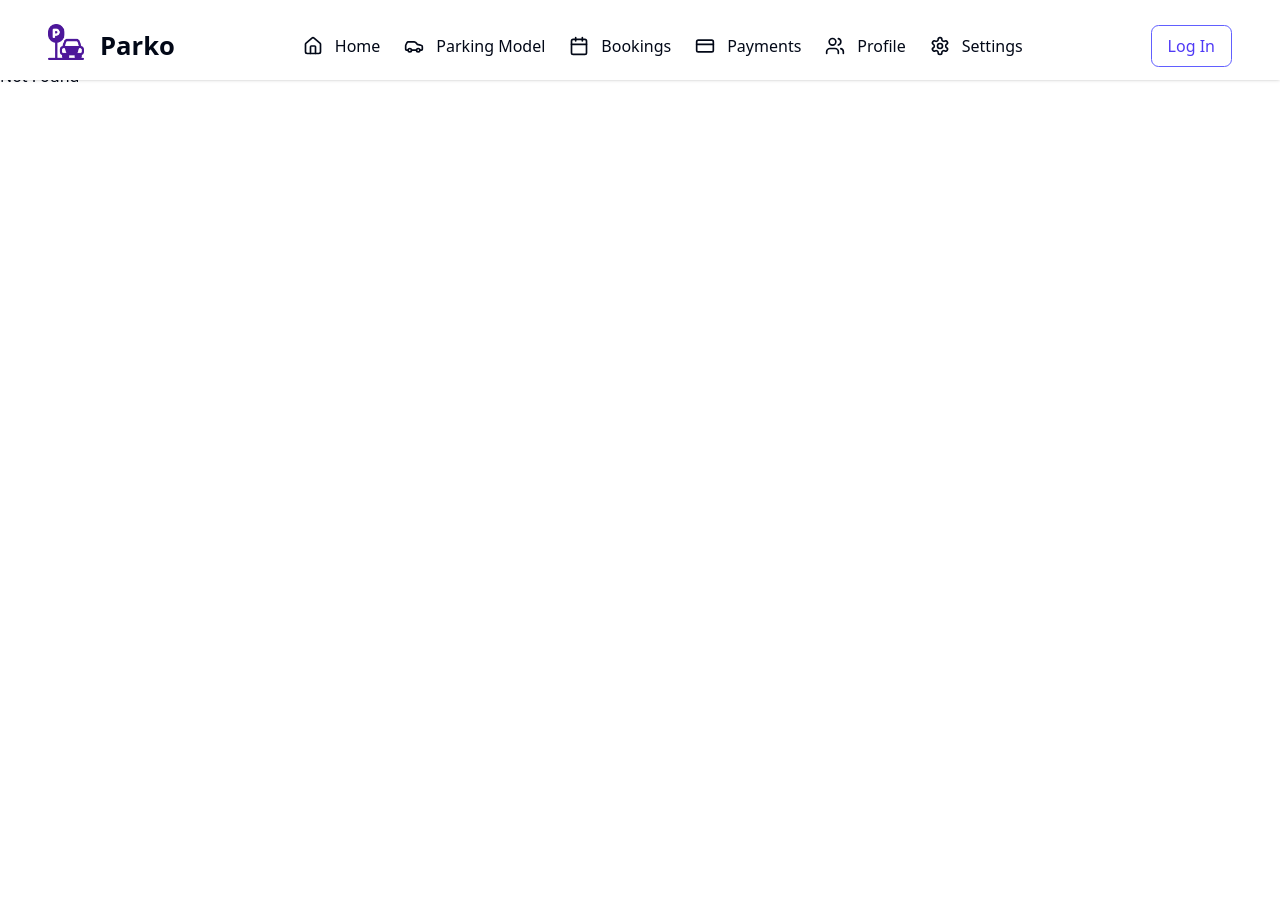
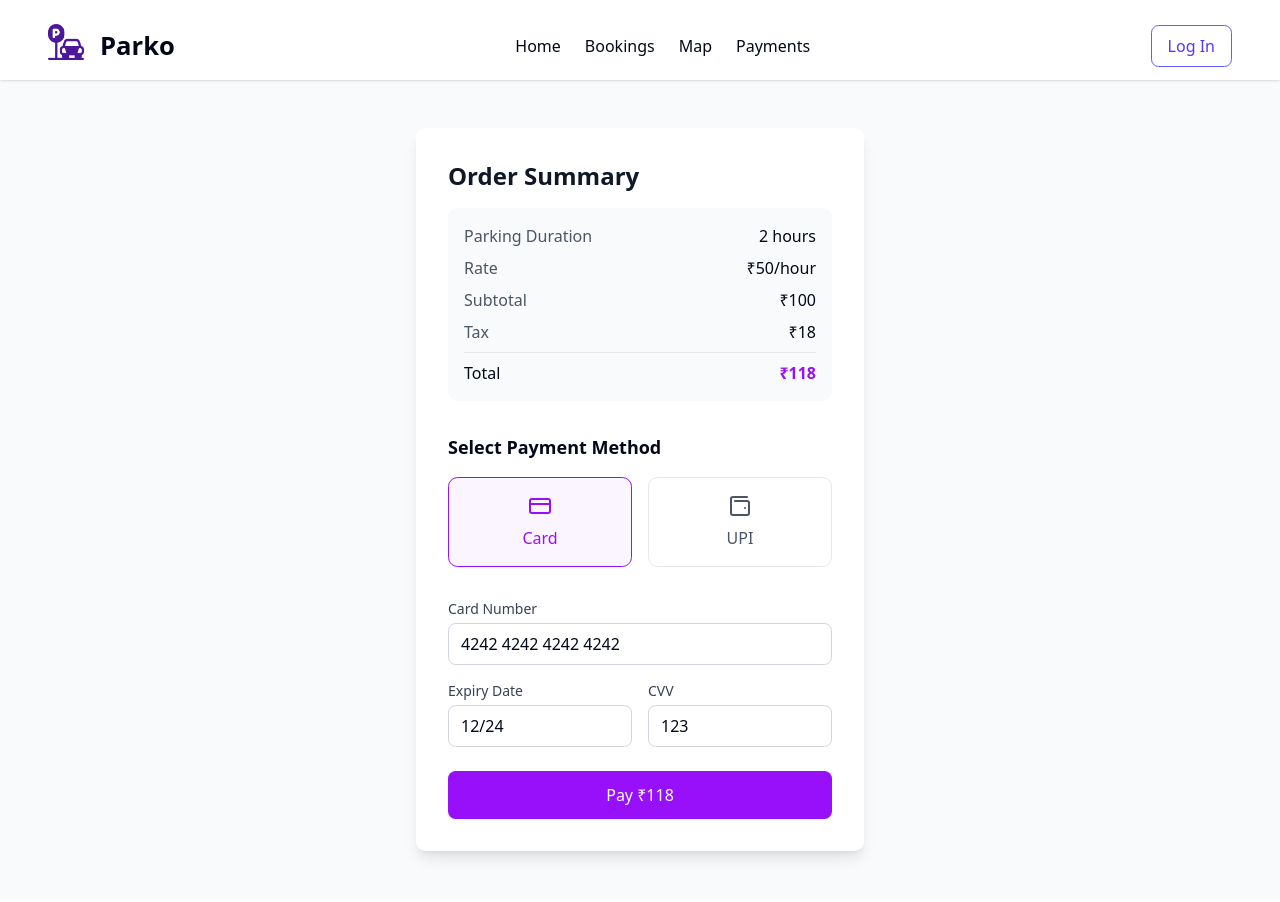
Before and after one commit to yanshuy/vesit, a React (Vite) app: page /my-payment-options in a window 1280 px wide. Before the commit this address had no page. Shown: the top 902 px of the page. Before the commit the page ends 800 px from the top, so only its background shows below. Built offline with nearby package versions, Linux system fonts and the light colour scheme.

Commit message:
feat: enhance layout and navigation, update map tile URL, and improve calendar page styling

```diff
--- a/src/App.tsx
+++ b/src/App.tsx
@@ -1,4 +1,5 @@
 import { BrowserRouter, Route, Routes } from "react-router-dom";
+import Map from "./components/Map";
 import MainLayout from "./layouts/MainLayout";
 import EventPage from "./pages/events/page";
 import CalendarPage from "./pages/calendar/page";
@@ -15,6 +16,7 @@ import DemoPage from "./pages/demo-page/DemoPage";
 import Home from "./pages/Home";
 import { Toaster } from "./components/ui/toaster";
 import PaymentForm from "./pages/PaymentGateway/page";
+import MyPaymentOptions from "./pages/MyPaymentOptions";
 
 export const BASE_URL =
     "https://vesit-asb3b4e7dye8d0ck.canadacentral-01.azurewebsites.net/";
@@ -37,24 +39,17 @@ function App() {
                 <Route path="gcal" element={<GoogleCalendarIntegration />} />
                 <Route path="pay" element={<Payment />} />
                 <Route path="/" element={<MainLayout />}>
+                    <Route index element={<Home />} />
+                    <Route path="calendar" element={<CalendarPage />} />
+                    <Route path="map" element={<Map onlyMap={false} />} />
                     <Route path="events/:id" element={<EventPage />} />
-                    <Route path="calendar" element={<CalendarPage />} />
-                    <Route index element={<Home />} />
+                    <Route path="searchparkingspot" element={<ParkingSpotSearch />} />
                     <Route path="parking-spots" element={<ParkingSpotList />} />
-                    <Route
-                        // index
-                        path="parking-spots/:id"
-                        element={<ParkingSpotProfile />}
-                    />
-                    <Route
-                        path="searchparkingspot"
-                        element={<ParkingSpotSearch />}
-                    />
+                    <Route /* index */ path="parking-spots/:id" element={<ParkingSpotProfile />} />
+                    <Route path="parking-spots/:id/selecttime" element={<SelectTimeSlot />} />
+                    <Route path="my-bookings" element={<SelectTimeSlot />} />
+                    <Route path="my-payment-options" element={<MyPaymentOptions />} />
                     <Route path="demopage" element={<DemoPage />} />
-                    <Route
-                        path="parking-spots/:id/selecttime"
-                        element={<SelectTimeSlot />}
-                    />
                     <Route path="*" element={<h1>Not Found</h1>} />
                 </Route>
             </Routes>
--- a/src/components/Map.tsx
+++ b/src/components/Map.tsx
@@ -232,7 +232,7 @@ const Map: React.FC<MapProps> = ({ onlyMap }) => {
 
           <TileLayer
             attribution='&copy; <a href="https://www.openstreetmap.org/copyright">OpenStreetMap</a> contributors &copy; <a href="https://carto.com/attributions">CARTO</a>'
-            url="https://{s}.basemaps.cartocdn.com/rastertiles/voyager_labels_under/{z}/{x}/{y}{r}.png"
+            url="https://cartodb-basemaps-{s}.global.ssl.fastly.net/rastertiles/voyager/{z}/{x}/{y}.png"
           />
 
           {cases.map((item) => (
--- a/src/components/Navbar.tsx
+++ b/src/components/Navbar.tsx
@@ -1,5 +1,5 @@
 import { useState, useEffect } from 'react';
-import { Menu, Home, Users, Settings, X, Car, Calendar, CreditCard, User2Icon, LogOutIcon } from 'lucide-react';
+import { Menu, Home, User, Settings, X, Car, Calendar, CreditCard, User2Icon, LogOutIcon, CalendarClock, Map } from 'lucide-react';
 import { Link, useLocation, Outlet } from 'react-router-dom';
 import Logo from '/src/assets/parkingicon.png'
 
@@ -17,10 +17,9 @@ const Navbar = () => {
   // Enhanced navigation items with better organization
   const navigationItems = [
     { icon: Home, label: 'Home', path: '/' },
-    { icon: Car, label: 'Parking Model', path: '/parking-model' },
-    { icon: Calendar, label: 'Bookings', path: '/bookings' },
-    { icon: CreditCard, label: 'Payments', path: '/payments' },
-    { icon: Users, label: 'Profile', path: '/profile' },
+    { icon: CalendarClock, label: 'Bookings', path: '/my-bookings' },
+    { icon: Map, label: 'Map', path: '/map' },
+    { icon: CreditCard, label: 'Payments', path: '/my-payment-options' },
     { icon: Settings, label: 'Settings', path: '/settings' },
   ];
 
@@ -94,6 +93,7 @@ const Navbar = () => {
           <nav className="space-y-1 flex-1">
             {navigationItems.map((item) => {
               const isActive = location.pathname === item.path;
+              if (item.path === '/') return null;
               return (
                 <Link
                   key={item.path}
@@ -130,6 +130,7 @@ const Navbar = () => {
           </div>
           <div className="flex max-md:hidden">
             {navigationItems.map((item) => {
+              if(item.label === 'Settings') return null;
               return (
                 <Link
                   key={item.path}
@@ -137,7 +138,6 @@ const Navbar = () => {
                   className={`flex items-center gap-3 p-3 rounded-lg transition-colors duration-200
                     hover:text-violet-500`}
                 >
-                  <item.icon className={`w-5 h-5`} />
                   <span className={`font-medium`}>
                     {item.label}
                   </span>
--- a/src/layouts/MainLayout.tsx
+++ b/src/layouts/MainLayout.tsx
@@ -8,7 +8,7 @@ export default function MainLayout() {
       <header>
         <Navbar />
       </header>
-      <main className="my-16">
+      <main className="my-20">
         <Outlet />
       </main>
       <BottomNav />
--- a/src/pages/Home.tsx
+++ b/src/pages/Home.tsx
@@ -82,14 +82,14 @@ const Home = () => {
                     <span className="text-sm text-gray-100">Your location</span>
                     <ChevronDown
                     className={`w-4 h-4 transition-transform duration-200
-                    ${isLocationExpanded ? 'rotate-180' : ''}`}
+                    ${isLocationExpanded ? 'rotate-180' : ''} ${window.innerWidth > 768 ? 'hidden' : ''}`}
                     />
                 </div>
                 <div className="flex items-start gap-2">
                     <MapPin className="w-5 h-5 text-cyan-400 flex-shrink-0" />
                     <div className="flex flex-col">
                     <p className="text-sm text-start font-medium">
-                        {!isLocationExpanded ?
+                        {!isLocationExpanded && window.innerWidth < 768?
                         (userLocation ? truncateLocation(userLocation) : 'Loading location...') :
                         userLocation
                         }
@@ -109,7 +109,7 @@ const Home = () => {
                   value={searchQuery}
                   onChange={(e) => setSearchQuery(e.target.value)}
                   placeholder="Search for parking spots..."
-                  className="w-full px-4 py-3 pl-12 rounded-lg bg-transparent border
+                  className="md:w-1/2 w-full px-4 py-3 pl-12 rounded-lg bg-transparent border
                     text-white placeholder-white focus:outline-none"
                 />
                 <Search className="absolute left-4 top-1/2 -translate-y-1/2 w-5 h-5 text-white" />
@@ -121,8 +121,17 @@ const Home = () => {
 
       {/* Parking Spots Section */}
       <div className="px-4 py-6">
-        <h2 className="text-xl font-semibold">Nearby Parking Spots</h2>
-        <p className='text-gray-500 mb-5'>The best parking space near you</p>
+        <div className='flex justify-between items-center'>
+          <div>
+            <h2 className="text-xl font-semibold">Nearby Parking Spots</h2>
+            <p className='text-gray-500 mb-5'>The best parking space near you</p>
+          </div>
+          <Link to={'/'} className='max-md:hidden'>
+            <button className="bg-violet-500 text-white px-4 py-2 rounded-lg w-full flex justify-center items-center gap-3 text-center cursor-pointer">
+              View More <ArrowRight className="w-5 h-5" />
+            </button>
+          </Link>
+        </div>
         <div className="grid grid-cols-1 md:grid-cols-2 lg:grid-cols-3 gap-4">
         <Link to={'/parking-spots/1'}>
         <ParkingSpotCard
@@ -156,12 +165,29 @@ const Home = () => {
               availableSlots: 28
             }}
           />
-          <Link to={'/'}>
-            <button className="bg-violet-500 text-white px-4 py-2 rounded-lg w-full flex justify-center items-center gap-3 text-center">
-              View More <ArrowRight className="w-5 h-5" />
-            </button>
-          </Link>
+        {window.innerWidth > 1023 && (
+          <ParkingSpotCard
+          spot={{
+            id: '2',
+            name: 'Pheonix Malls',
+            address: '972 Street, Lefttown hurch, Near Shopping Mall',
+            price: 17000,
+            available: true,
+            time: 2,
+            imageUrl: '/Parkingspots/1B.png',
+            availableTypes: ['car', 'bike'],
+            rating: 4.5,
+            reviews: 21,
+            availableSlots: 17
+          }}
+        />
+        )}
         </div>
+        <Link to={'/'} className='md:hidden '>
+          <button className="bg-violet-500 text-white px-4 py-2 mt-4 rounded-lg w-full flex justify-center items-center gap-3 text-center cursor-pointer">
+            View More <ArrowRight className="w-5 h-5" />
+          </button>
+        </Link>
       </div>
     </div>
   );
--- /dev/null
+++ b/src/pages/MyPaymentOptions.tsx
@@ -0,0 +1,154 @@
+import React, { useState } from 'react'
+import { CreditCard, Wallet2 } from 'lucide-react'
+
+const MyPaymentOptions = () => {
+  const [selectedMethod, setSelectedMethod] = useState<'card' | 'upi'>('card')
+  const [loading, setLoading] = useState(false)
+
+  const handleSubmit = async (e: React.FormEvent) => {
+    e.preventDefault()
+    setLoading(true)
+    // Simulate payment processing
+    setTimeout(() => {
+      setLoading(false)
+      alert('Payment successful!')
+    }, 2000)
+  }
+
+  return (
+    <div className="min-h-screen bg-gray-50 py-12 px-4 sm:px-6 lg:px-8">
+      <div className="max-w-md mx-auto">
+        <div className="bg-white rounded-lg shadow-lg p-6 md:p-8">
+          {/* Order Summary */}
+          <div className="mb-8">
+            <h2 className="text-2xl font-bold text-gray-900 mb-4">Order Summary</h2>
+            <div className="bg-gray-50 rounded-lg p-4">
+              <div className="flex justify-between mb-2">
+                <span className="text-gray-600">Parking Duration</span>
+                <span className="font-medium">2 hours</span>
+              </div>
+              <div className="flex justify-between mb-2">
+                <span className="text-gray-600">Rate</span>
+                <span className="font-medium">₹50/hour</span>
+              </div>
+              <div className="flex justify-between mb-2">
+                <span className="text-gray-600">Subtotal</span>
+                <span className="font-medium">₹100</span>
+              </div>
+              <div className="flex justify-between mb-2">
+                <span className="text-gray-600">Tax</span>
+                <span className="font-medium">₹18</span>
+              </div>
+              <div className="border-t border-gray-200 mt-2 pt-2 flex justify-between">
+                <span className="font-medium">Total</span>
+                <span className="font-bold text-purple-600">₹118</span>
+              </div>
+            </div>
+          </div>
+
+          {/* Payment Methods */}
+          <div className="mb-8">
+            <h3 className="text-lg font-semibold mb-4">Select Payment Method</h3>
+            <div className="grid grid-cols-2 gap-4">
+              <button
+                onClick={() => setSelectedMethod('card')}
+                className={`p-4 border rounded-lg flex flex-col items-center gap-2 transition-all
+                  ${selectedMethod === 'card'
+                    ? 'border-purple-600 bg-purple-50'
+                    : 'border-gray-200 hover:border-purple-600'}`}
+              >
+                <CreditCard className={`w-6 h-6 ${
+                  selectedMethod === 'card' ? 'text-purple-600' : 'text-gray-600'
+                }`} />
+                <span className={selectedMethod === 'card' ? 'text-purple-600' : 'text-gray-600'}>
+                  Card
+                </span>
+              </button>
+              <button
+                onClick={() => setSelectedMethod('upi')}
+                className={`p-4 border rounded-lg flex flex-col items-center gap-2 transition-all
+                  ${selectedMethod === 'upi'
+                    ? 'border-purple-600 bg-purple-50'
+                    : 'border-gray-200 hover:border-purple-600'}`}
+              >
+                <Wallet2 className={`w-6 h-6 ${
+                  selectedMethod === 'upi' ? 'text-purple-600' : 'text-gray-600'
+                }`} />
+                <span className={selectedMethod === 'upi' ? 'text-purple-600' : 'text-gray-600'}>
+                  UPI
+                </span>
+              </button>
+            </div>
+          </div>
+
+          {/* Payment Details Form */}
+          <form onSubmit={handleSubmit}>
+            {selectedMethod === 'card' ? (
+              <div className="space-y-4">
+                <div>
+                  <label className="block text-sm font-medium text-gray-700 mb-1">
+                    Card Number
+                  </label>
+                  <input
+                    type="text"
+                    defaultValue="4242 4242 4242 4242"
+                    className="w-full px-3 py-2 border border-gray-300 rounded-md"
+                    maxLength={19}
+                  />
+                </div>
+                <div className="grid grid-cols-2 gap-4">
+                  <div>
+                    <label className="block text-sm font-medium text-gray-700 mb-1">
+                      Expiry Date
+                    </label>
+                    <input
+                      type="text"
+                      defaultValue="12/24"
+                      className="w-full px-3 py-2 border border-gray-300 rounded-md"
+                    />
+                  </div>
+                  <div>
+                    <label className="block text-sm font-medium text-gray-700 mb-1">
+                      CVV
+                    </label>
+                    <input
+                      type="text"
+                      defaultValue="123"
+                      className="w-full px-3 py-2 border border-gray-300 rounded-md"
+                    />
+                  </div>
+                </div>
+              </div>
+            ) : (
+              <div className="space-y-4">
+                <div>
+                  <label className="block text-sm font-medium text-gray-700 mb-1">
+                    UPI ID
+                  </label>
+                  <input
+                    type="text"
+                    defaultValue="user@okbank"
+                    className="w-full px-3 py-2 border border-gray-300 rounded-md"
+                  />
+                </div>
+              </div>
+            )}
+
+            <button
+              type="submit"
+              disabled={loading}
+              className={`w-full mt-6 py-3 px-4 rounded-md text-white font-medium
+                ${loading
+                  ? 'bg-purple-400 cursor-not-allowed'
+                  : 'bg-purple-600 hover:bg-purple-700'}`}
+            >
+              {loading ? 'Processing...' : `Pay ₹118`}
+            </button>
+          </form>
+        </div>
+      </div>
+    </div>
+  )
+}
+
+export default MyPaymentOptions
--- a/src/pages/calendar/page.tsx
+++ b/src/pages/calendar/page.tsx
@@ -2,7 +2,7 @@ import { Calendar } from "@/components/ui/calendar";
 
 export default function CalendarPage() {
   return (
-    <div className="container mx-auto py-10">
+    <div className="mx-4 py-10">
       <h1 className="text-4xl font-bold mb-8">Your Calendar</h1>
       <div className="grid gap-6 md:grid-cols-2">
         {/* Card 1 - Upcoming Events */}
@@ -14,7 +14,7 @@ export default function CalendarPage() {
             </p>
           </div>
           <div className="p-6">
-            <Calendar mode="multiple" className="rounded-md border" />
+            <Calendar mode="multiple" className="rounded-md border flex justify-center" />
           </div>
         </div>
 
```
Also changed, not shown: 1 other file (tests, documents, lock files or other folders).
